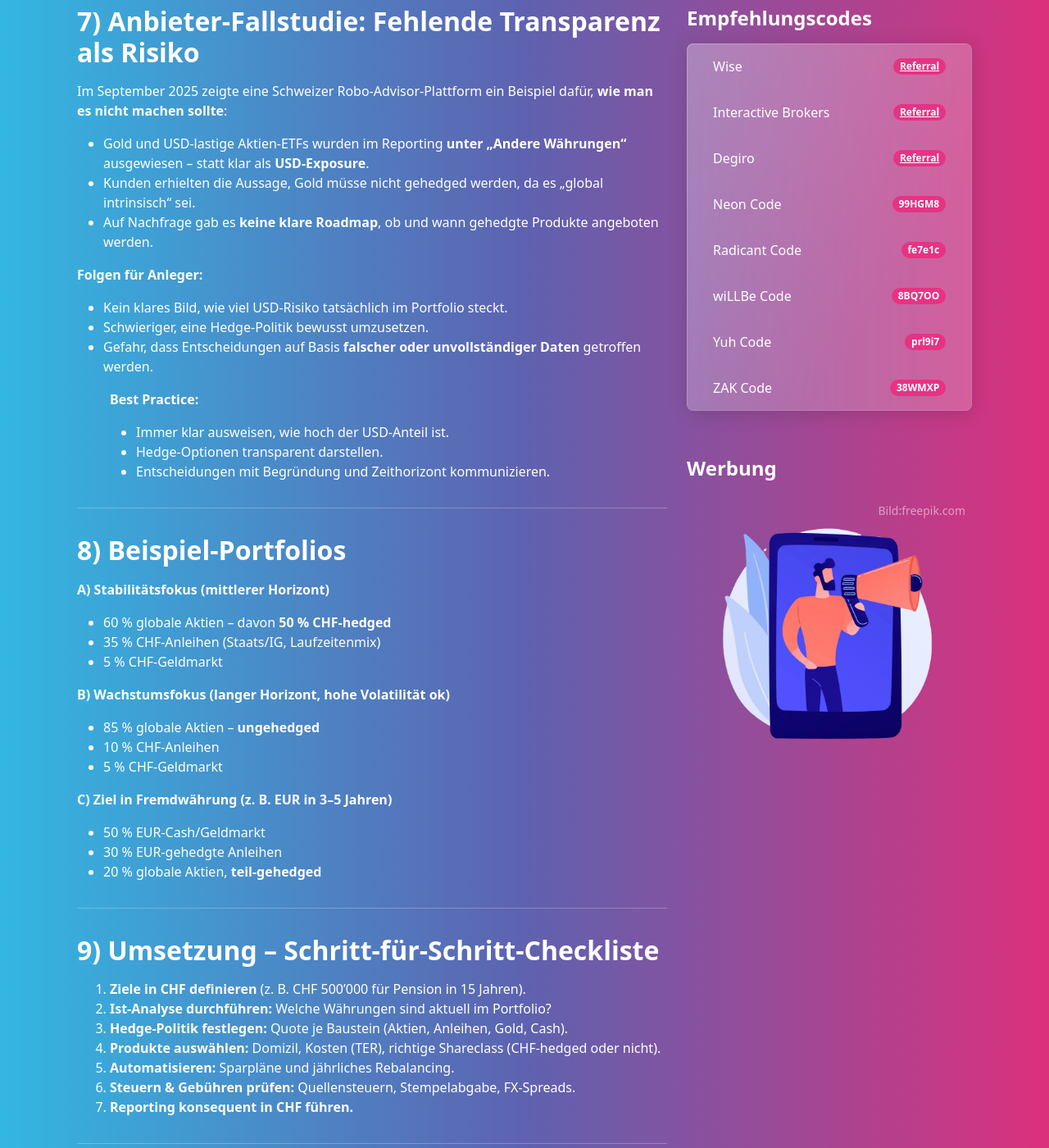
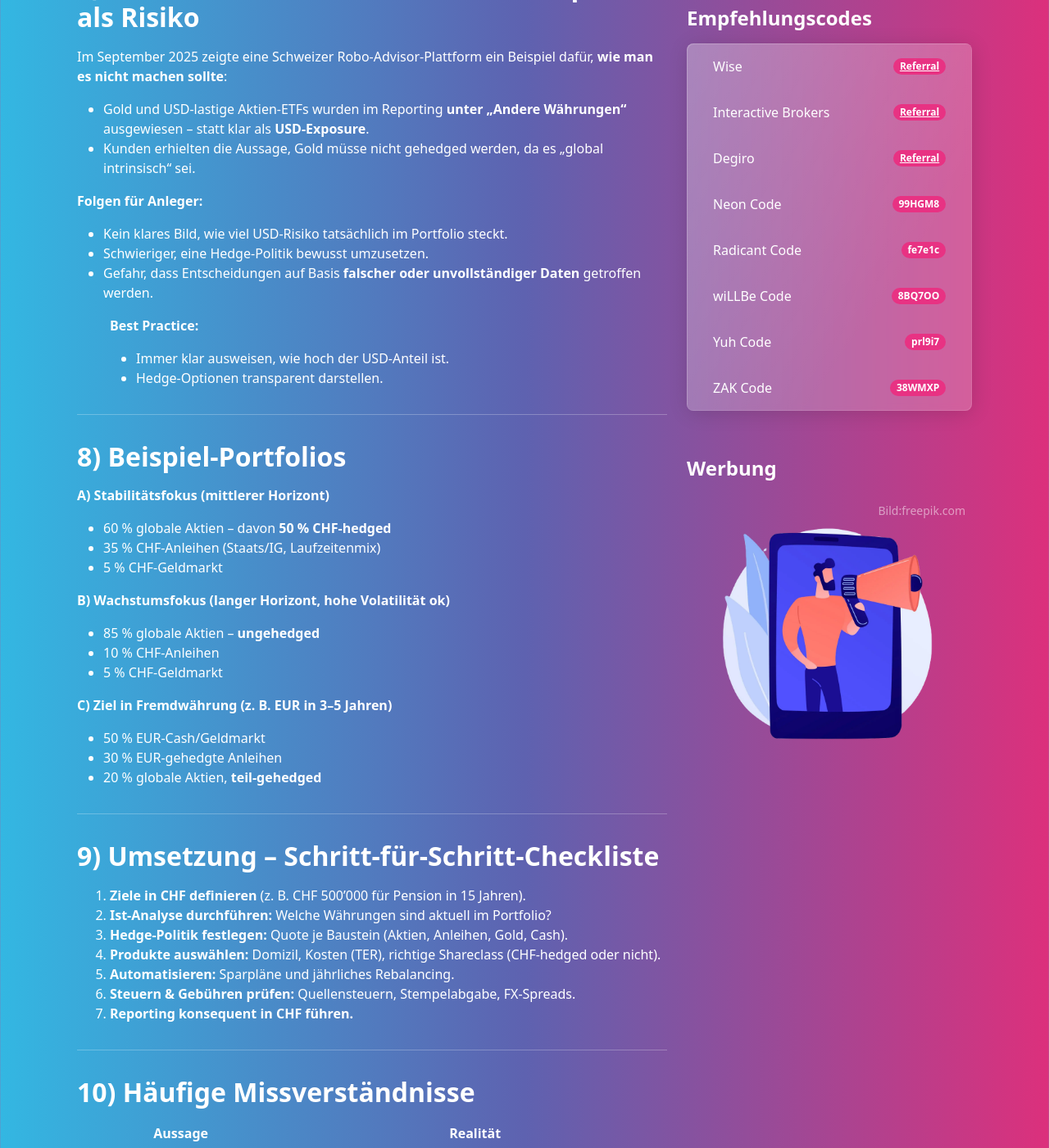
Before and after one commit to tirkio/tirkio.com, a Jekyll site: the page built from _posts/2025-09-27-stammwaehrung.md, in a window 1280 px wide and 1400 px high, scrolled down 4207 px. Shown: the whole window at 82% size. Built offline with Jekyll 4.4.1, drawn with Linux system fonts in a browser that asks for light colours; comment, search, counter and statistics services are not loaded; some of the changed text lies outside the part shown.

Commit message:
Change image and refine hedging communication
Updated the image reference in the post and clarified the communication of hedging strategies.

```diff
--- a/_posts/2025-09-27-stammwaehrung.md
+++ b/_posts/2025-09-27-stammwaehrung.md
@@ -162,7 +162,6 @@
 
 * Gold und USD-lastige Aktien-ETFs wurden im Reporting **unter „Andere Währungen“** ausgewiesen – statt klar als **USD-Exposure**.
 * Kunden erhielten die Aussage, Gold müsse nicht gehedged werden, da es „global intrinsisch“ sei.
-* Auf Nachfrage gab es **keine klare Roadmap**, ob und wann gehedgte Produkte angeboten werden.
 
 **Folgen für Anleger:**
 
@@ -174,7 +173,6 @@
 >
 > * Immer klar ausweisen, wie hoch der USD-Anteil ist.
 > * Hedge-Optionen transparent darstellen.
-> * Entscheidungen mit Begründung und Zeithorizont kommunizieren.
 
 ---
 
```
Also changed, not shown: other parts of _posts/2025-09-27-stammwaehrung.md (+2 -1 lines).
